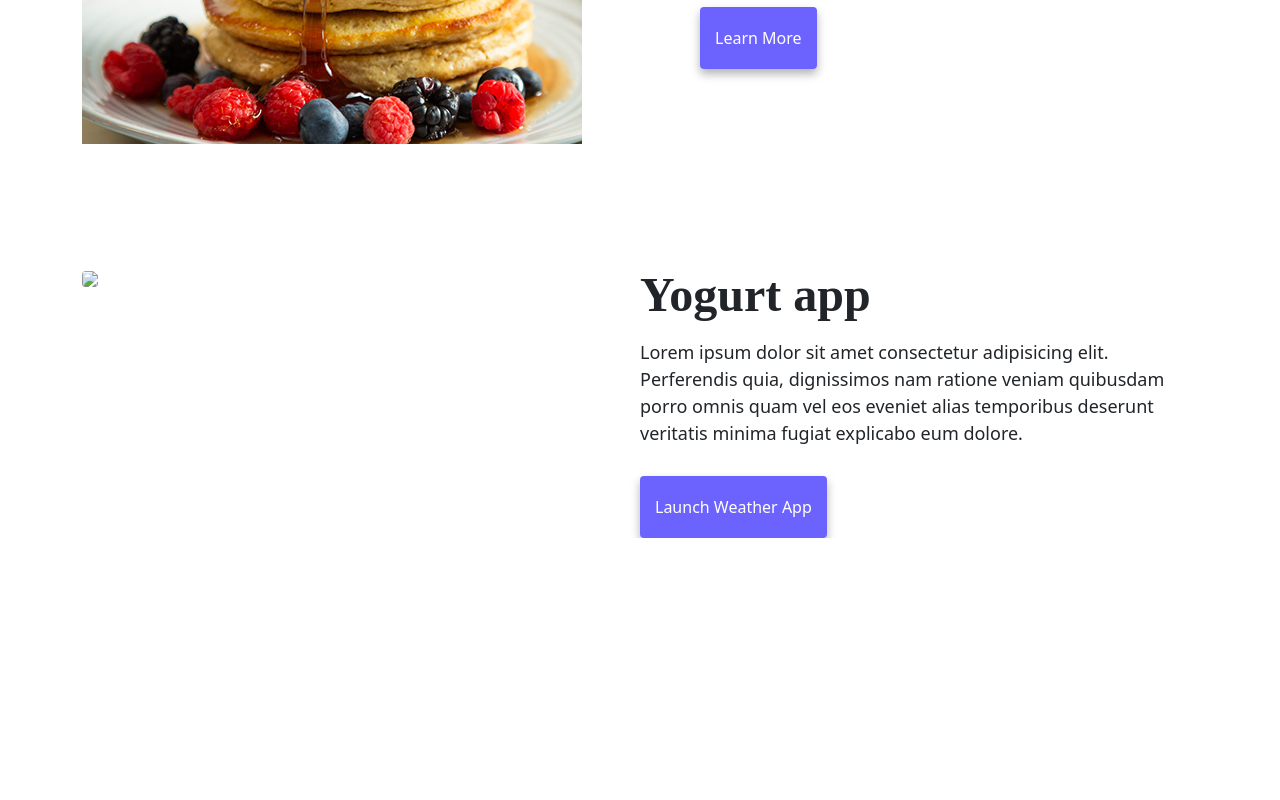
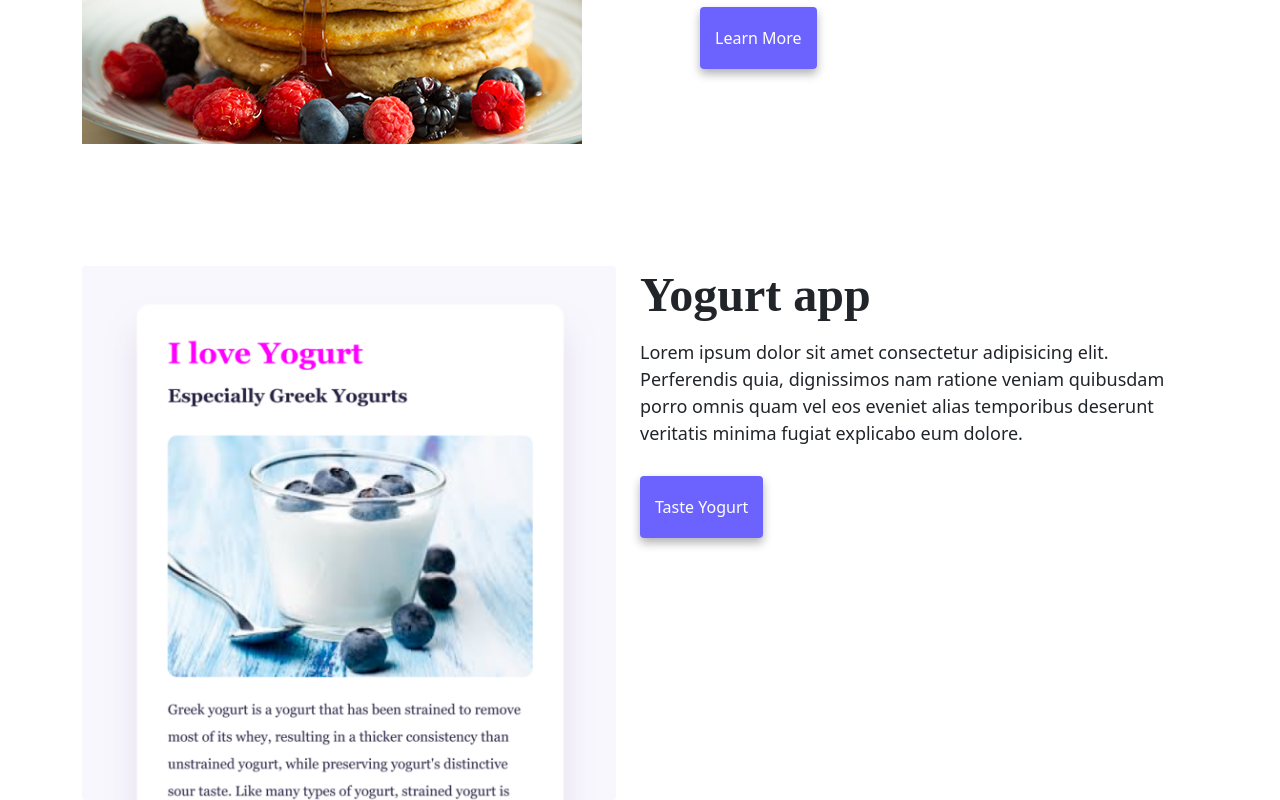
Before and after one commit to SelakiIvy/Portfolio, a plain HTML site: page index.html in a window 1280 px wide. Shown: the part 1501-2301 px from the top of the page. Before the commit the page ends 2039 px from the top, so only its background shows below. Drawn offline with nearby package versions, Linux system fonts and the light colour scheme.

Commit message:
yogurt app updated

```diff
--- a/index.html
+++ b/index.html
@@ -99,7 +99,7 @@
           </div>
       <div class="row mt-5">
         <div class="col-6">
-          <img src="images/yogurt.png" class="img-fluid rounded" />
+          <img src="WgM8-yogurt.png" class="img-fluid rounded" />
         </div>
         <div class="col-6">
           <h2 class="mb-3">Yogurt app</h2>
@@ -110,7 +110,7 @@
             explicabo eum dolore.
           </p>
           <div class="mt-5">
-            <a href="#" class="primary-link">Launch Weather App</a>
+            <a href="#" class="primary-link">Taste Yogurt</a>
           </div>
         </div>
       </div>
```
Also changed, not shown: WgM8-yogurt.png (added), l3jP-yoga.png (added).
